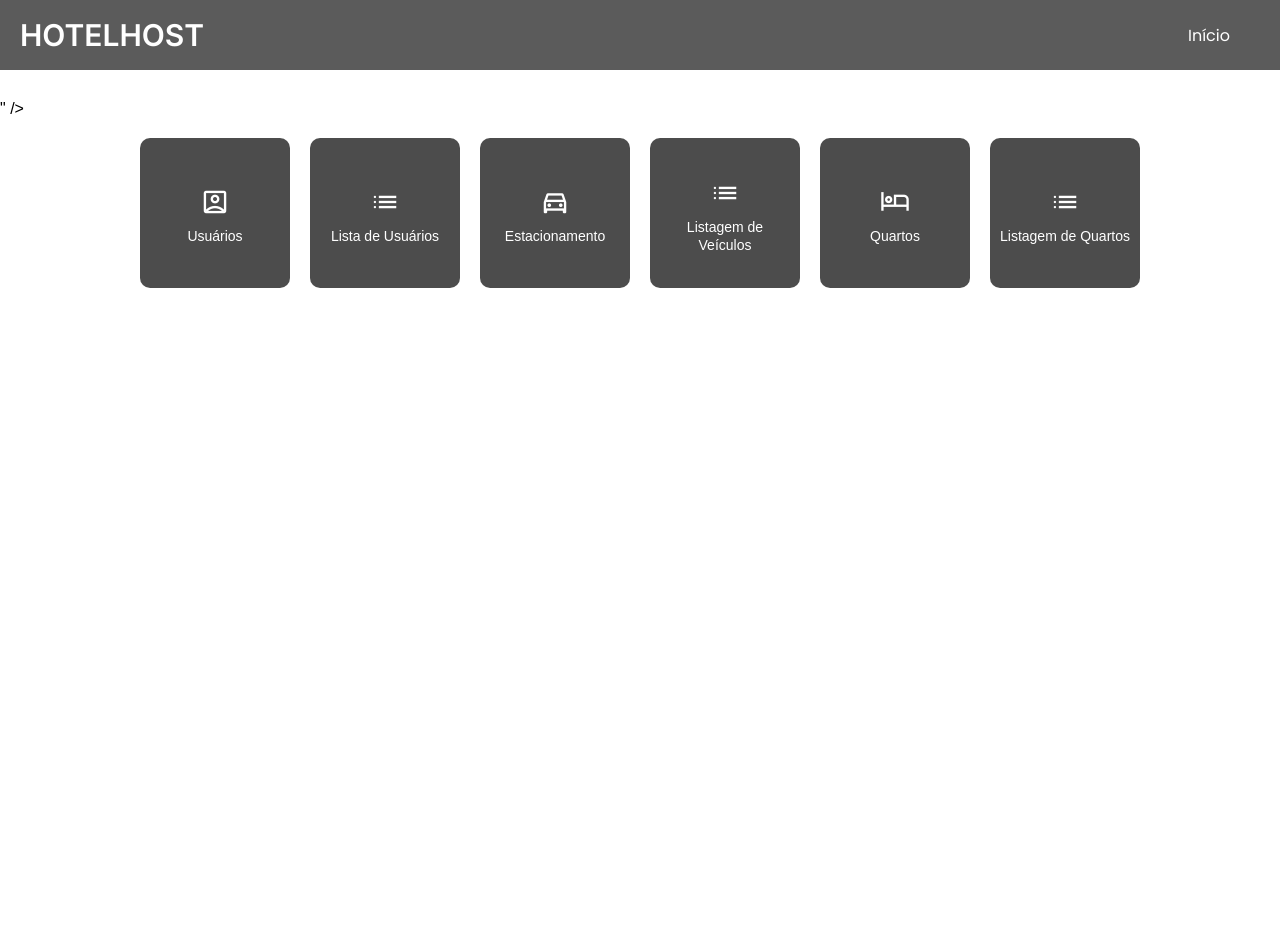
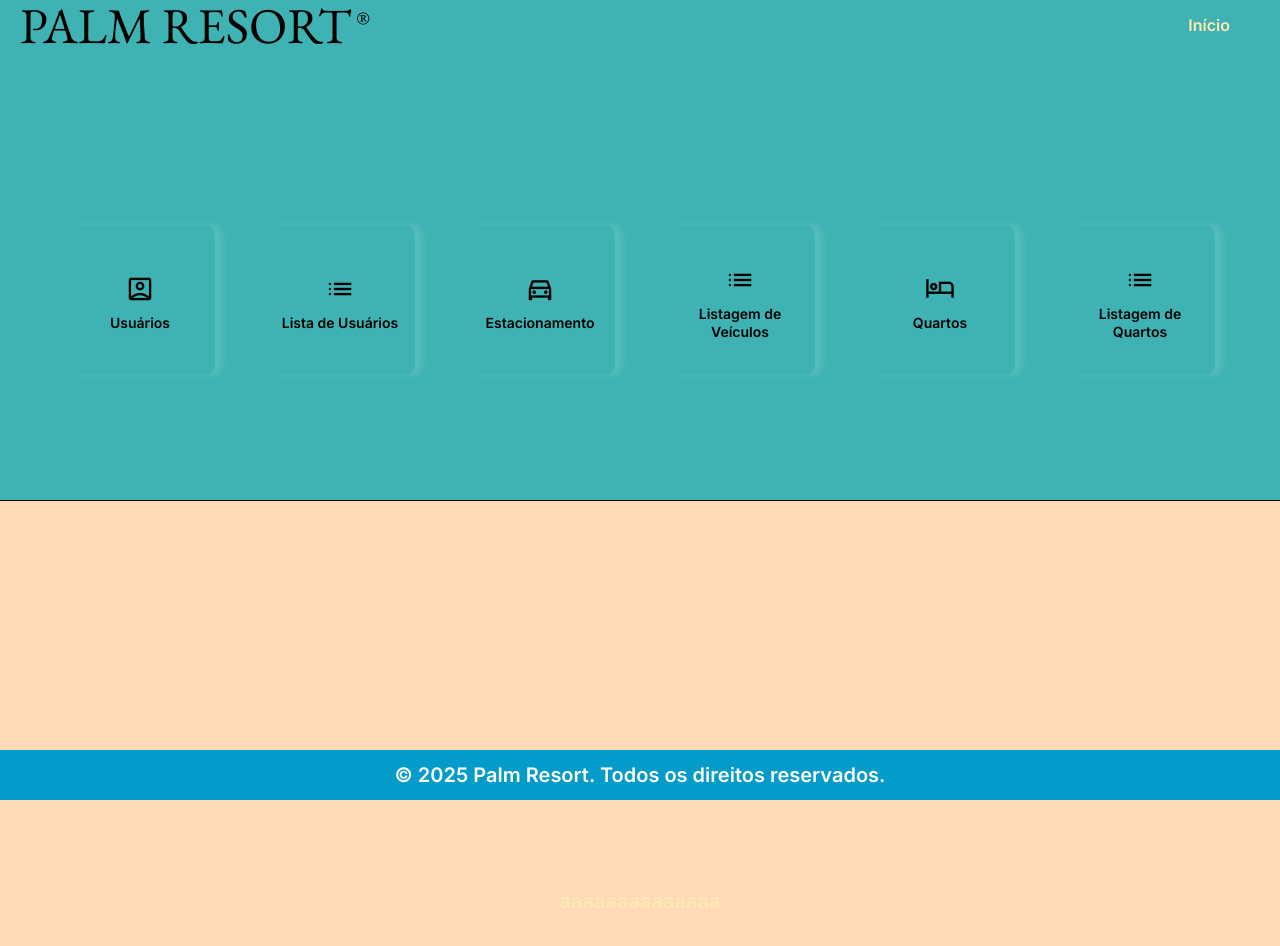
Before and after one commit to LucasLaguilio/Hotel-FrameWorks-1, a website: page Homepage/Homepage.html in a window 1280 px wide. Before the commit the page ends 800 px from the top, so only its background shows below. Drawn offline with nearby package versions, Linux system fonts and the light colour scheme; a web font is replaced by a local one.

Commit message:
Alteração no CSS e Adição de uma pagina Sobre. Lucas e João Vitor

```diff
--- a/Homepage/Homepage.css
+++ b/Homepage/Homepage.css
@@ -1,6 +1,7 @@
 @import url('https://fonts.googleapis.com/css2?family=Inter:wght@600;700&family=Poppins:wght@400;600&display=swap');
 @import url('https://fonts.googleapis.com/css2?family=Material+Symbols+Outlined&display=block');
-@import url('https://fonts.googleapis.com/css2?family=Parkinsans:wght@300..800&display=swap');
+@import url('https://fonts.googleapis.com/css2?family=Parkinsons:wght@300..800&display=swap');
+@import url('https://fonts.googleapis.com/css2?family=EB+Garamond:wght@400&display=swap');
 
 
 * {
@@ -11,11 +12,72 @@
 
 body {
   margin: 0;
+  padding: 0;
+  background-repeat: no-repeat;
+  background-attachment: fixed;
+  background-size: cover;
+  background-color: rgb(63, 179, 179);
+}
+
+header {
+  background-color: rgba(2, 148, 148, 0);
+  background-repeat: no-repeat;
+  background-attachment: fixed;
+  background-size: cover;
+}
+
+main {
+  background-repeat: no-repeat;
+  background-attachment: fixed;
+  background-size: cover;
+  height: 400px;
   margin-top: 100px;
-  padding: 0;
-  font-family: "Parkinsans", Arial, Helvetica, sans-serif;
-  background-color: rgb(255, 255, 255);
-  color: rgb(0, 0, 0);
+
+}
+.butao{
+    background-color: rgb(63, 179, 179);
+
+}
+.block {
+  display: flex;
+  flex-direction: column;
+  align-items: center;
+  justify-content: center;
+  height: 100vh;
+}
+
+.sobre {
+  background-color: peachpuff;
+  font-family: "Inter", sans-serif;
+  font-size: 20px;
+  color: rgb(255, 232, 177);
+  text-align: center;
+  border-top: 1px solid rgb(0, 0, 0);
+
+  display: flex;
+  flex-direction: column;
+  align-items: center;
+  justify-content: center;
+  height: 100vh;
+}
+
+#footer {
+    position: fixed;
+    height: 50px;
+    background-color: rgb(2, 155, 202);
+    bottom: 0px;
+    left: 0px;
+    right: 0px;
+    margin-bottom: 0px;
+}
+
+#footer p {
+    color:rgb(255, 252, 245);
+    font-size: 20px;
+    text-align: center;
+    line-height: 50px;
+    font-family: "Inter", sans-serif;
+    font-weight: 400;
 }
 
 .top {
@@ -23,26 +85,40 @@ body {
   width: 100vw;
   top: 0;
   z-index: 100;
+
 }
 
 .navbar {
-  background-color: rgba(0, 0, 0, 0.643);
-  color: #ffffff;
+
+  background-repeat: no-repeat;
+  background-attachment: fixed;
+  background-size: cover;
   padding: 10px 20px;
   display: flex;
-  height: 70px;
+  height: 50px;
   justify-content: space-between;
   align-items: center;
   position: relative;
+
 }
 
+
 .navbar-brand {
-  font-family: 'Inter', Arial, Helvetica, sans-serif;
-  font-size: 30px;
+  font-family: "EB Garamond", serif;
+  font-weight: 400;
+  font-size: 50px;
+  color: rgb(0, 0, 0);
+  letter-spacing: 0px;
+}
+
+sup {
+  font-size: 20px;
+  color: inherit;
+  margin: 5px;
 }
 
 .navbar-menu {
-  font-family: 'Poppins', Arial, Helvetica, sans-serif;
+  font-family: "Inter", sans-serif;
   list-style-type: none;
   display: flex;
   gap: 20px;
@@ -51,12 +127,12 @@ body {
 
 .navbar-menu li a {
   text-decoration: none;
-  color: #fff;
+  color: rgb(255, 232, 177);
   transition: color 0.3s;
 }
 
 .navbar-menu li a:hover {
-  color: #ddd;
+  color: rgb(255, 196, 58);
 }
 
 .navbar-toggle {
@@ -83,29 +159,26 @@ body {
     justify-content: center;
     transition-property: all;
   }
-
   #menuToggle:checked+.navbar-toggle+.navbar-menu {
     display: flex;
     align-self: center;
-
   }
-
   .navbar-toggle {
     display: block;
     cursor: pointer;
   }
-
 }
 
 
-/* Container do Menu */
+
 .menu-container {
   display: flex;
   flex-wrap: wrap;
-  gap: 20px;
+  gap: 50px;
   justify-content: center;
   padding: 20px;
   text-decoration: none;
+  align-items: center;
 }
 
 a{
@@ -118,8 +191,9 @@ a{
   flex-direction: column;
   align-items: center;
   justify-content: center;
-  background-color: rgba(0, 0, 0, 0.7);
-  color: #fff;
+  background-color: rgba(255, 255, 255, 0);
+  box-shadow: 8px 0px 6px 0px rgba(255, 255, 255, 0.123);
+  color: #000000;
   width: 150px;
   height: 150px;
   border-radius: 10px;
@@ -129,7 +203,7 @@ a{
   text-decoration: none;
 }
 
-/* Ícones */
+
 .menu-item .icon {
   display: flex;
   text-align: center;
@@ -137,15 +211,15 @@ a{
   font-family: 'Material Symbols Outlined';
   font-size: 30px;
   margin-bottom: 10px;
-  color: white;
+  color: rgb(0, 0, 0);
 }
 
 /* Textos abaixo dos ícones */
 .menu-item span {
-  font-family: "Parkinsans", Arial, Helvetica, sans-serif;
+  font-family: "Inter", sans-serif;
   font-size: 14px;
   margin-top: 5px;
-  color: white;
+  color: rgb(0, 0, 0);
 }
 
 .menu-item:hover {
--- a/Homepage/Homepage.html
+++ b/Homepage/Homepage.html
@@ -7,15 +7,14 @@
   <title>Home</title>
   <link class="iconf" rel="icon" type="image/Union.svg" href="/images/Union.svg">
   <link rel="stylesheet" href="/Homepage/Homepage.css"/>
-  <link rel="stylesheet" href="https://fonts.googleapis.com/css2?family=Material+Symbols+Outlined:opsz,wght,FILL,GRAD@20..48,100..700,0..1,-50..200&icon_names=list,directions_car,hotel" />" />
+
 </head>
 <body>
    <header class="top">
     <nav class="navbar">
       <div class="navbar-brand">
-        <p class="logo">HOTELHOST</p>
+        <p class="logo">PALM RESORT<sup>&reg;</sup></p>
       </div>
-      <input type="checkbox" id="menuToggle">
       <label for="menuToggle" class="navbar-toggle"></label>
       <ul class="navbar-menu">
         <li><a href="/Homepage/Homepage.html">Início</a></li>
@@ -23,6 +22,7 @@
     </nav>
   </header>
 
+<div class="butao">
   <main class="menu-container">
     <div class="menu-item">
       <a href="/CadastroHóspedes/CadastroHóspedes.html">
@@ -49,17 +49,33 @@
       </a>
     </div>
     <div class="menu-item">
-      <a href="/ListaVeiculos/ListaDeVeiculos.html">
+      <a href="/CadastroQuartos/CadastroQuarto.html">
         <span class="icon material-symbols-outlined">hotel</span>
         <span>Quartos</span>
       </a>
     </div>
     <div class="menu-item">
-      <a href="/ListaVeiculos/ListaDeVeiculos.html">
+      <a href="/ListagemQuartos/ListagemQuartos.html">
         <span class="icon material-symbols-outlined">list</span>
         <span>Listagem de Quartos</span>
       </a>
     </div>
   </main>
+  </div>
+  <div class="sobre">
+
+<div class="block"> aaaaaaaaaaaaaa</div>
+
+
+
+  </div>
+
+
+
+
+    <div id="footer">
+    <p>&copy; 2025 Palm Resort. Todos os direitos reservados.</p>
+    </div>
+
 </body>
 </html>
```
Also changed, not shown: CadastroHóspedes/CadastroHóspedes.css (line endings or trailing spaces), CadastroQuartos/CadastrarQuartos.css (line endings or trailing spaces).
